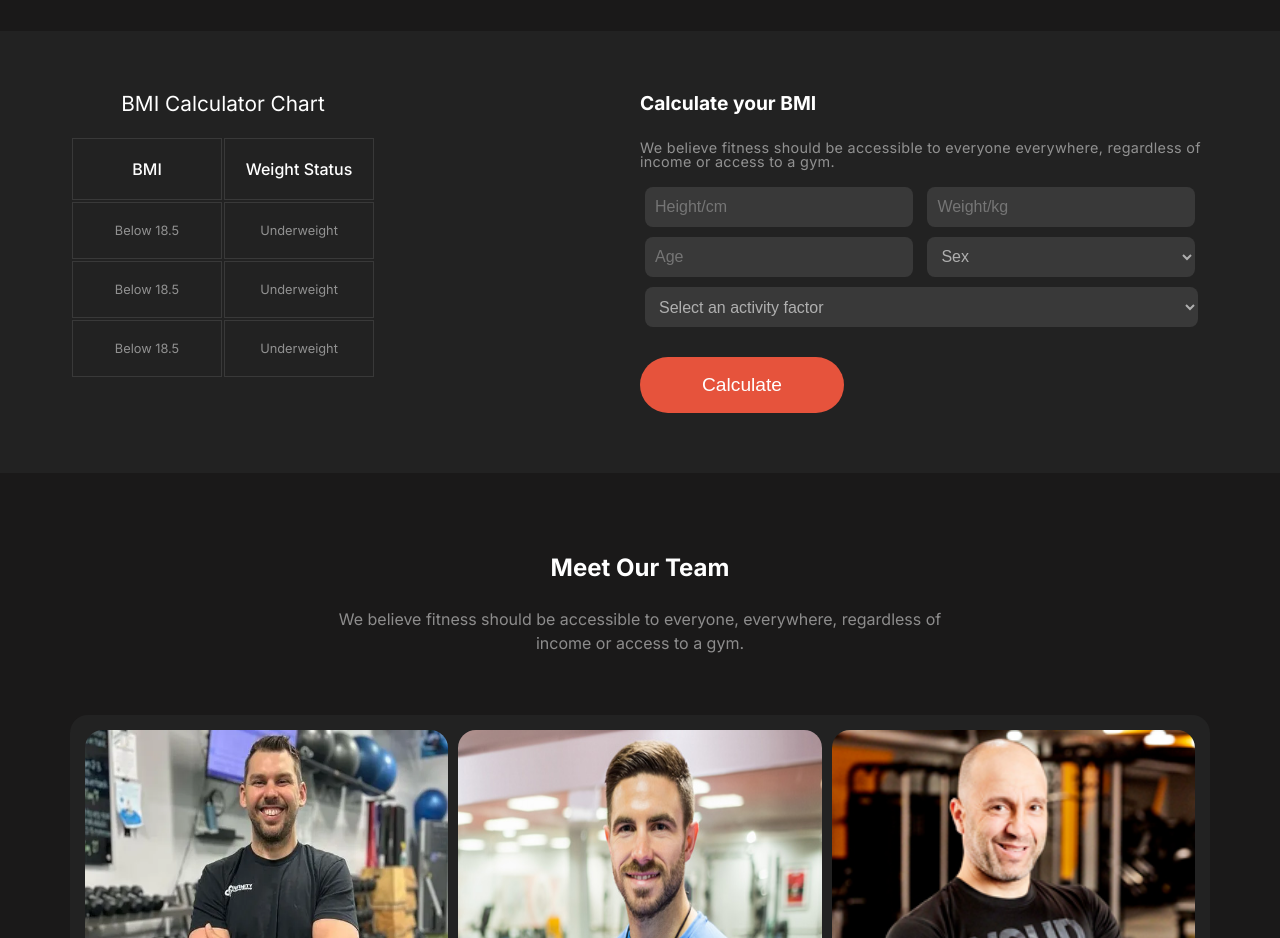
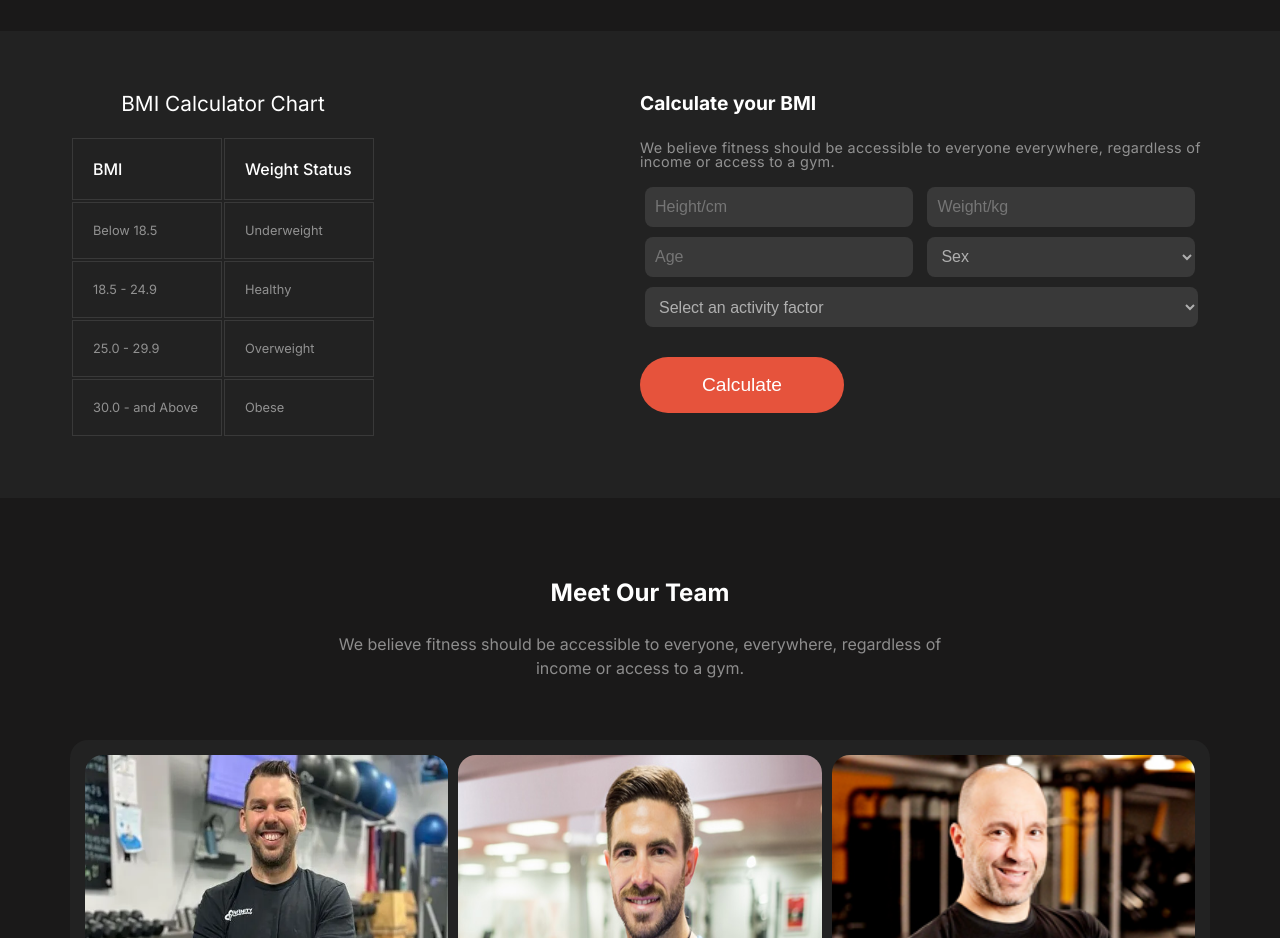
Before and after one commit to Nafees37/exercise-css-responsive-website, a plain HTML site: page index.html in a window 1280 px wide. Shown: the part 1720-2658 px from the top of the page. Drawn offline with Linux system fonts and the light colour scheme; a web font is replaced by a local one.

Commit message:
BMI Calculator Chart

```diff
--- a/css/style.css
+++ b/css/style.css
@@ -331,7 +331,7 @@ td {
   border: 1px solid rgba(255, 255, 255, 0.1);
   width: 150px;
   padding: 20px;
-  text-align: center;
+  text-align: left;
 }
 
 .table-box th {
--- a/index.html
+++ b/index.html
@@ -164,12 +164,16 @@
                   <td>Underweight</td>
                 </tr>
                 <tr>
-                  <td>Below 18.5</td>
-                  <td>Underweight</td>
+                  <td>18.5 - 24.9</td>
+                  <td>Healthy</td>
                 </tr>
                 <tr>
-                  <td>Below 18.5</td>
-                  <td>Underweight</td>
+                  <td>25.0 - 29.9</td>
+                  <td>Overweight</td>
+                </tr>
+                <tr>
+                  <td>30.0 - and Above</td>
+                  <td>Obese</td>
                 </tr>
               </table>
             </div>
```
